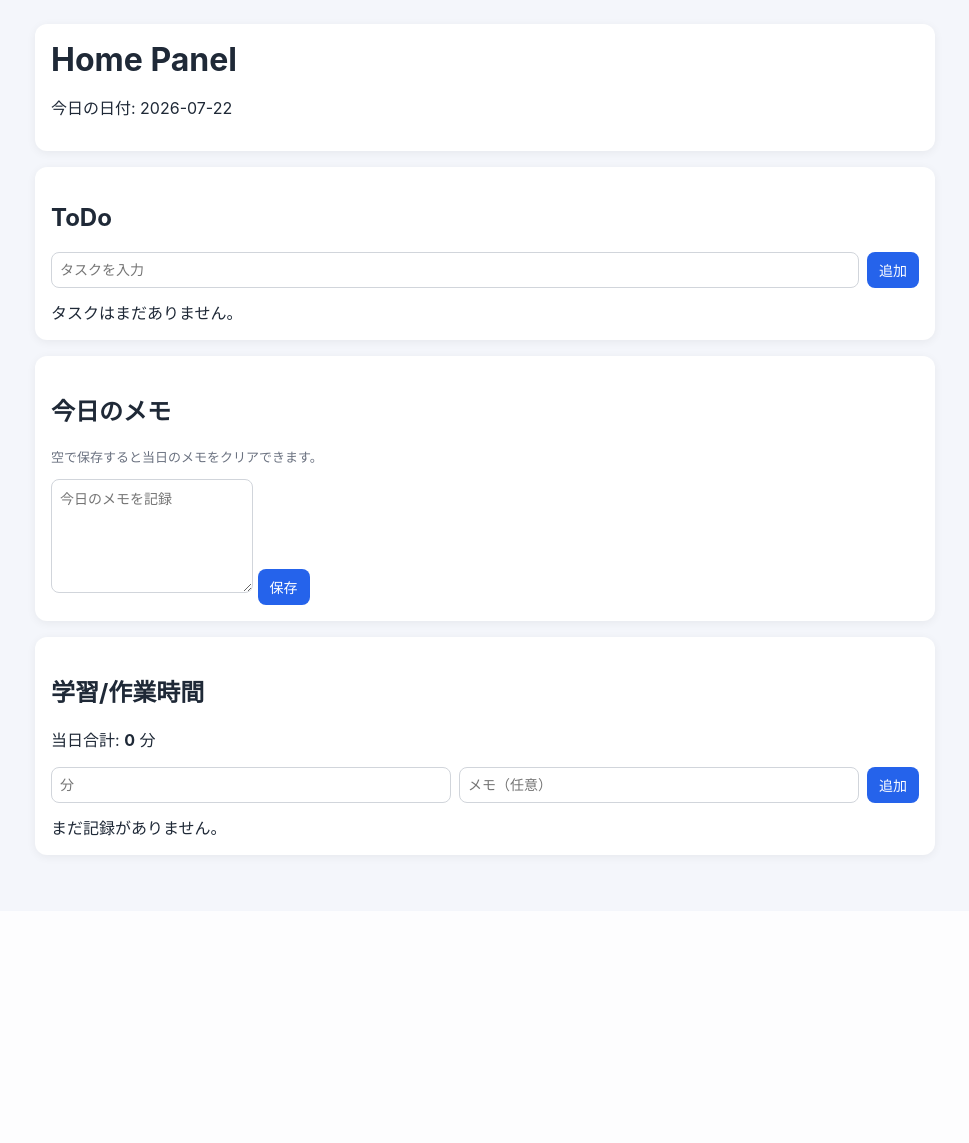
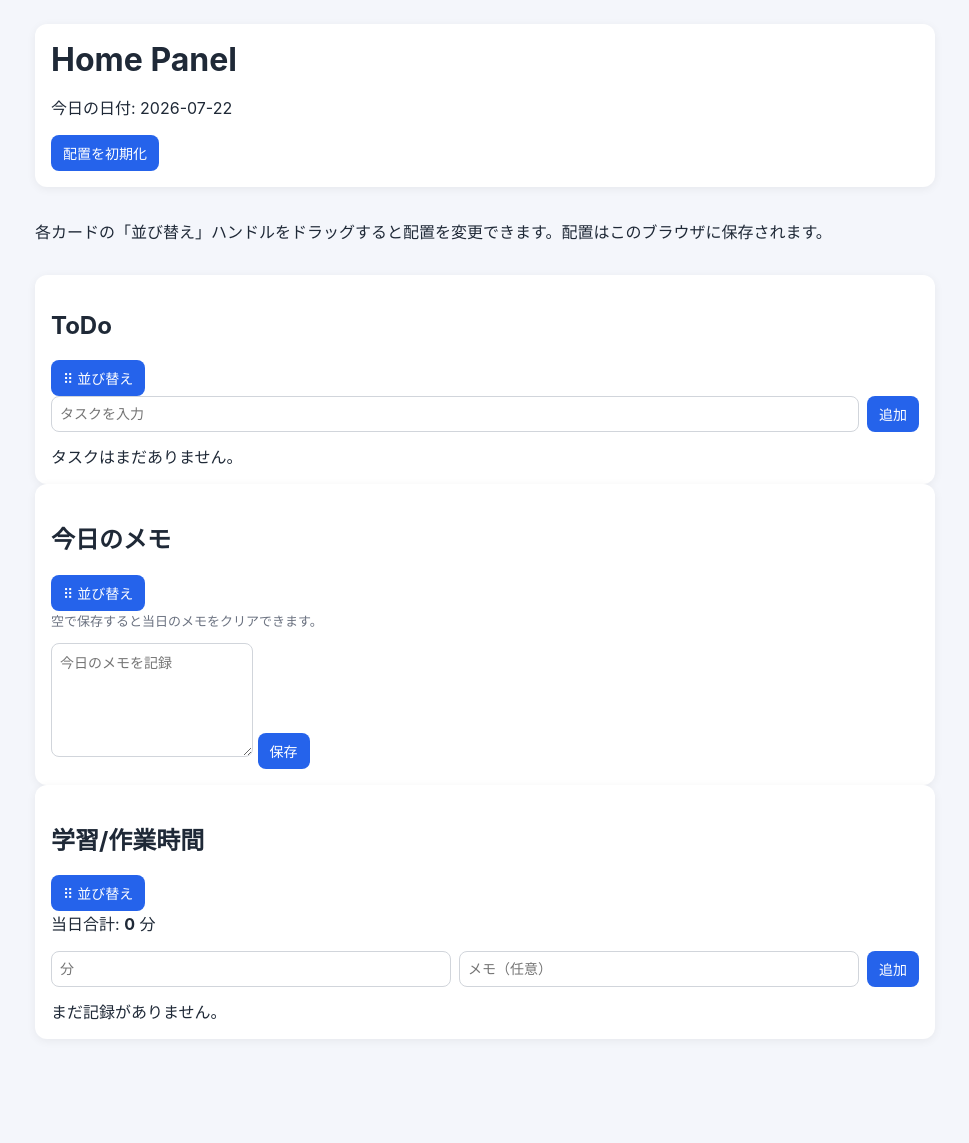
Before and after one commit to mizzz-ivr/home-panel-py, a FastAPI app: page / in a window 1280 px wide. Shown: the whole page, without its empty margins (155-1124 px from the left). Before the commit the page ends 860 px from the top, so only its background shows below. Run offline with FastAPI, Linux system fonts and the light colour scheme; data that the repository does not hold is empty; some libraries are stand-ins or nearby versions.

Commit message:
ダッシュボードカードをSwapy対応構造へ変更

```diff
--- a/app/templates/dashboard.html
+++ b/app/templates/dashboard.html
@@ -9,16 +9,37 @@
   <body>
     <main class="container">
       <header class="header card">
+        <div>
           <h1>Home Panel</h1>
           <p>今日の日付: {{ today.strftime('%Y-%m-%d') }}</p>
+        </div>
+        <button id="reset-layout" type="button" class="secondary-button">配置を初期化</button>
       </header>
 
       {% if error_message %}
       <section class="card error" role="alert">{{ error_message }}</section>
       {% endif %}
 
-      <section class="card">
+      <p class="layout-hint" id="layout-help">
+        各カードの「並び替え」ハンドルをドラッグすると配置を変更できます。配置はこのブラウザに保存されます。
+      </p>
+
+      <div class="dashboard-grid" data-swapy-container aria-describedby="layout-help">
+        <div class="dashboard-slot" data-swapy-slot="slot-1">
+          <section class="card dashboard-card" data-swapy-item="todo">
+            <div class="card-heading">
               <h2>ToDo</h2>
+              <button
+                type="button"
+                class="drag-handle"
+                data-swapy-handle
+                aria-label="ToDoカードを並び替え"
+                title="ドラッグして並び替え"
+              >
+                <span aria-hidden="true">⠿</span>
+                <span>並び替え</span>
+              </button>
+            </div>
             <form action="/tasks" method="post" class="inline-form">
               <input type="text" name="title" placeholder="タスクを入力" maxlength="255" required />
               <button type="submit">追加</button>
@@ -41,18 +62,46 @@
               {% endfor %}
             </ul>
           </section>
+        </div>
 
-      <section class="card">
+        <div class="dashboard-slot" data-swapy-slot="slot-2">
+          <section class="card dashboard-card" data-swapy-item="memo">
+            <div class="card-heading">
               <h2>今日のメモ</h2>
+              <button
+                type="button"
+                class="drag-handle"
+                data-swapy-handle
+                aria-label="今日のメモカードを並び替え"
+                title="ドラッグして並び替え"
+              >
+                <span aria-hidden="true">⠿</span>
+                <span>並び替え</span>
+              </button>
+            </div>
             <form action="/memo/today" method="post">
               <p class="hint">空で保存すると当日のメモをクリアできます。</p>
-          <textarea name="content" rows="6" placeholder="今日のメモを記録">{{ memo_content }}</textarea>
+              <textarea name="content" rows="6" maxlength="5000" placeholder="今日のメモを記録">{{ memo_content }}</textarea>
               <button type="submit">保存</button>
             </form>
           </section>
+        </div>
 
-      <section class="card">
+        <div class="dashboard-slot" data-swapy-slot="slot-3">
+          <section class="card dashboard-card" data-swapy-item="time">
+            <div class="card-heading">
               <h2>学習/作業時間</h2>
+              <button
+                type="button"
+                class="drag-handle"
+                data-swapy-handle
+                aria-label="学習・作業時間カードを並び替え"
+                title="ドラッグして並び替え"
+              >
+                <span aria-hidden="true">⠿</span>
+                <span>並び替え</span>
+              </button>
+            </div>
             <p class="total">当日合計: <strong>{{ total_minutes }}</strong> 分</p>
             <form action="/time-entries" method="post" class="inline-form">
               <input type="number" name="minutes" min="1" max="1440" placeholder="分" required />
@@ -67,7 +116,12 @@
               {% endfor %}
             </ul>
           </section>
+        </div>
+      </div>
+
+      <p id="layout-status" class="sr-only" aria-live="polite"></p>
     </main>
-    <script src="/static/app.js"></script>
+    <script src="https://unpkg.com/swapy@1.0.5/dist/swapy.min.js" defer></script>
+    <script src="/static/app.js" defer></script>
   </body>
 </html>
```
Lines whose indentation alone changed are shown as unchanged.
